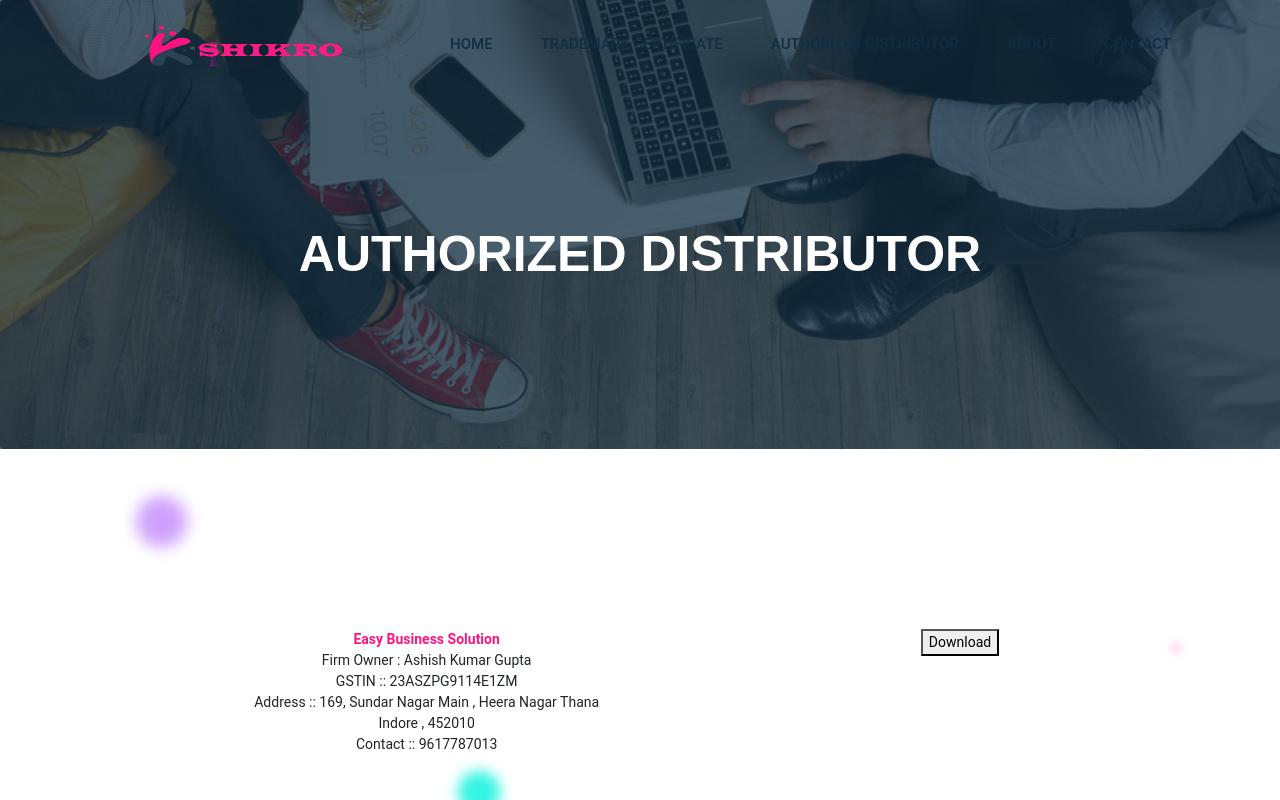
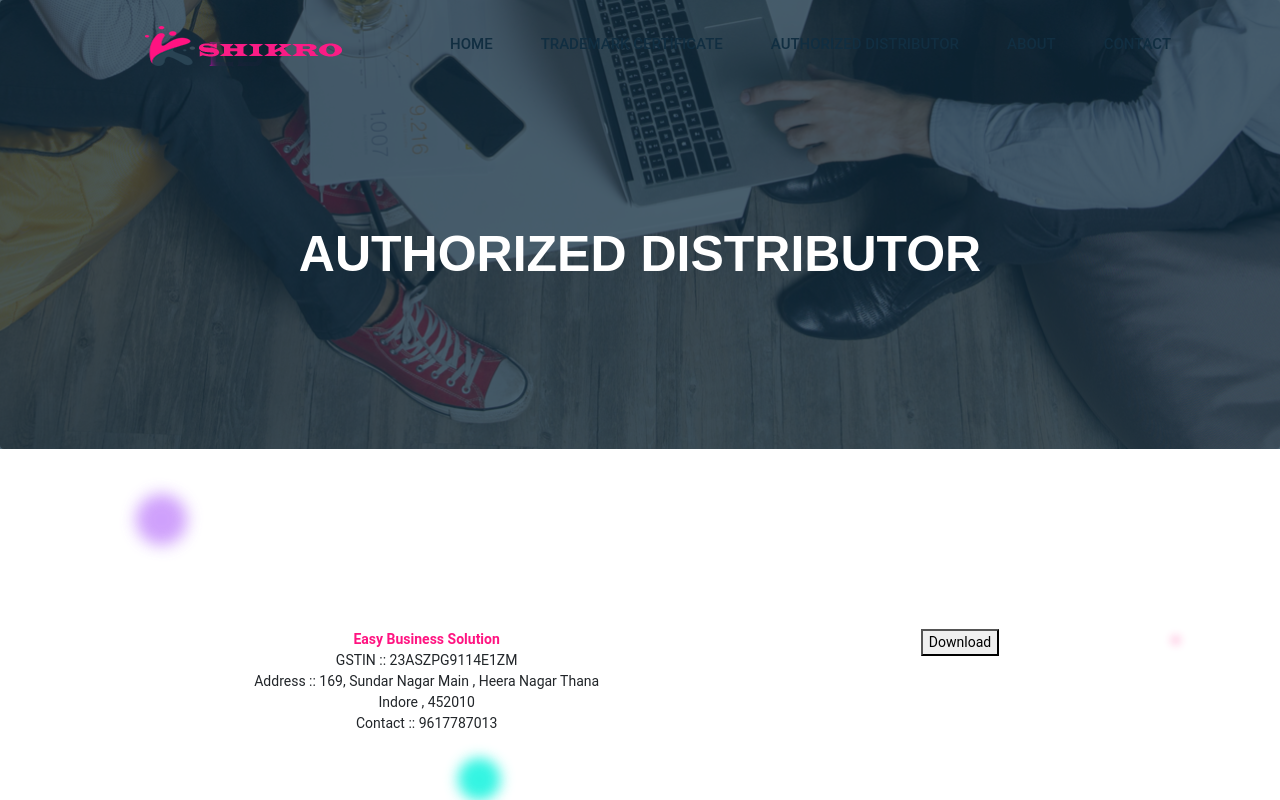
Before and after one commit to cybermritunjay/shikroreact, a React (Create React App) app: page /authrizedistributer in a window 1280 px wide. Shown: the top 800 px of the page. Built offline with nearby package versions, Linux system fonts and the light colour scheme.

Commit message:
Deploy Final2

```diff
--- a/src/components/Authrizedistributer.js
+++ b/src/components/Authrizedistributer.js
@@ -25,9 +25,7 @@ class Authrizedistributer extends Component {
 
                 <div className="col-md-4">
                     <b> Easy Business Solution</b>
-                    <br />
 
-                   Firm Owner : Ashish Kumar Gupta
                     <br />
                     GSTIN :: 23ASZPG9114E1ZM
                     <br />
```
